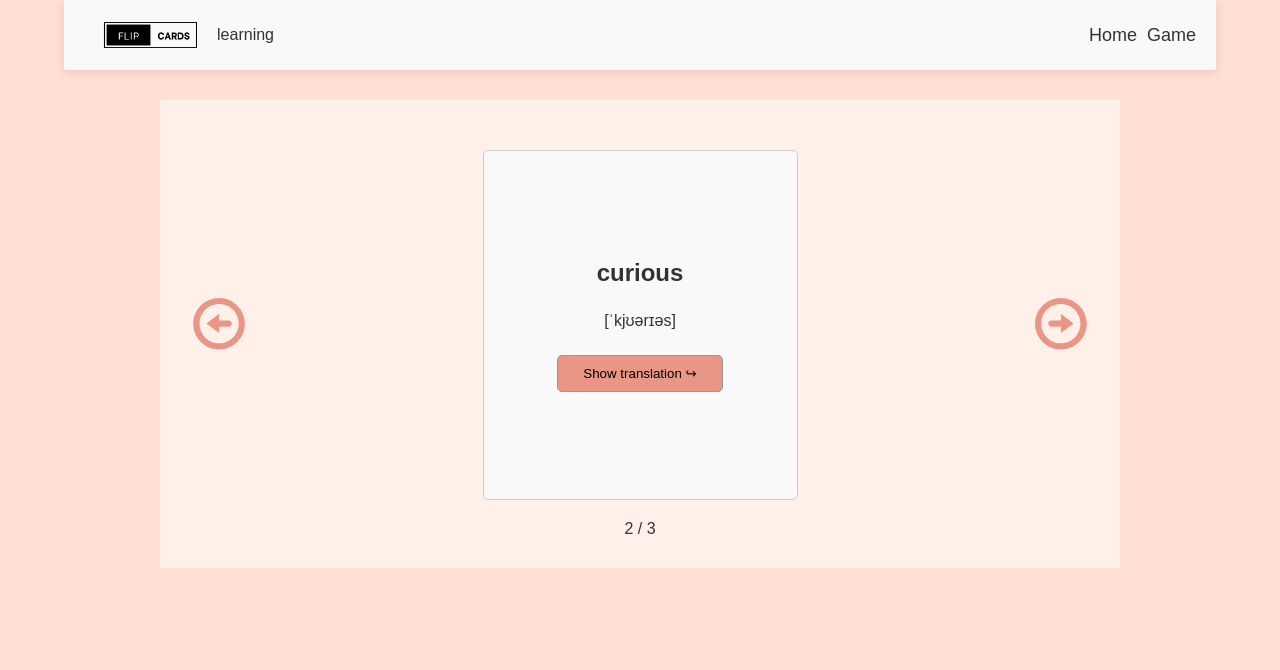
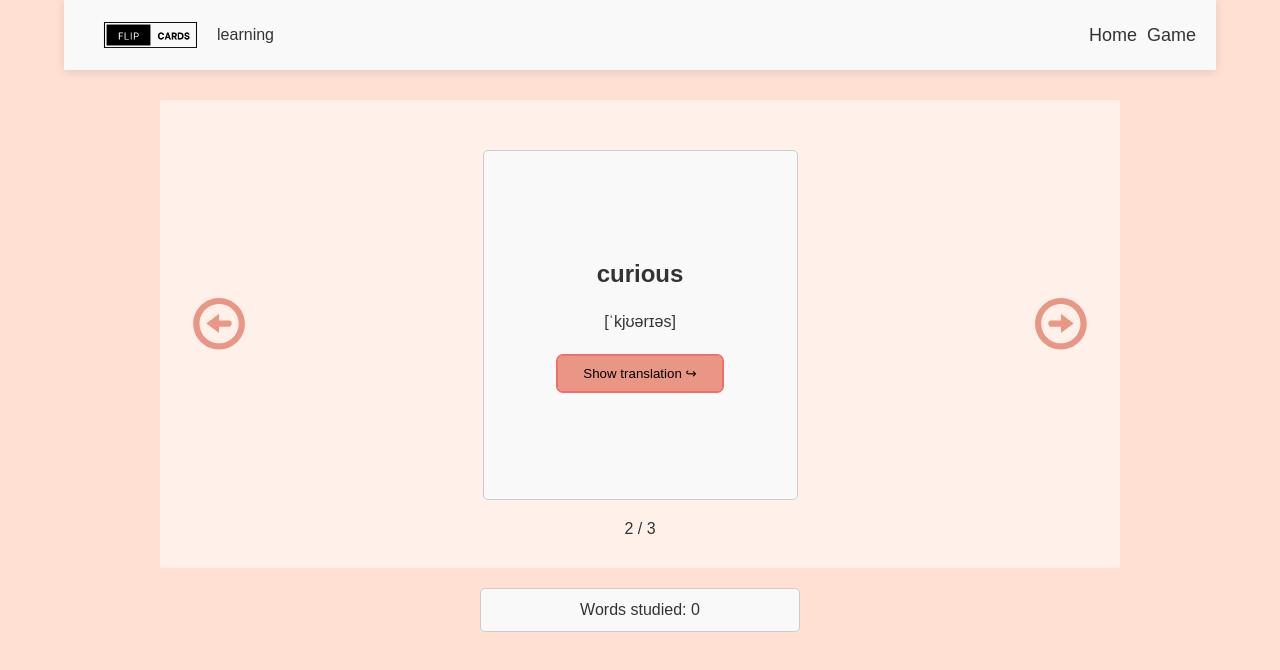
Before and after one commit to Katerina-99/word-flip-app, a React (Vite) app: page /game in a window 1280 px wide. Shown: the top 670 px of the page. Built offline with nearby package versions, Linux system fonts and the light colour scheme.

Commit message:
add count for studied words, add focus on show translation button

```diff
--- a/src/assets/styles/variables.css
+++ b/src/assets/styles/variables.css
@@ -10,6 +10,7 @@
   --color-error: #cc0033;
   --color-border: #ddd;
   --color-newborder: #ccc;
+  --color-border-hover: #f46d6d;
   --font-size-base: 16px;
   --font-size-sm: 14px;
   --radius: 5px;
--- a/src/components/WordCard/WordCard.jsx
+++ b/src/components/WordCard/WordCard.jsx
@@ -1,23 +1,40 @@
-import { useState } from "react";
+import { useState, useRef, useEffect } from "react";
 import styles from "./WordCard.module.css";
 
-const WordCard = ({ word }) => {
+const WordCard = ({ word, onShowTranslation }) => {
   const [showTranslation, setShowTranslation] = useState(false);
+
+  const buttonRef = useRef(null);
+
+  useEffect(() => {
+    setShowTranslation(false);
+  }, [word]);
+
+  useEffect(() => {
+    if (!showTranslation && buttonRef.current) {
+      buttonRef.current.focus();
+    }
+  }, [word, showTranslation]);
 
   const handleTranslation = () => {
     setShowTranslation(true);
+    onShowTranslation();
   };
 
   return (
     <div className={styles.card}>
       <h2>{word.english}</h2>
       <p>{word.transcription}</p>
-      {showTranslation ? (
-        <p>{word.russian}</p>
-      ) : (
-        <button onClick={handleTranslation} className={styles.button}>
+      {!showTranslation ? (
+        <button
+          ref={buttonRef}
+          onClick={handleTranslation}
+          className={styles.button}
+        >
           Show translation ↪
         </button>
+      ) : (
+        <p>{word.russian}</p>
       )}
     </div>
   );
--- a/src/components/WordCard/WordCard.module.css
+++ b/src/components/WordCard/WordCard.module.css
@@ -28,3 +28,9 @@
   background-color: var(--color-accent-hover);
   box-shadow: var(--box-shadow);
 }
+
+.button:focus {
+  outline: 2px solid var(--color-border-hover);
+  border: none;
+  /* box-shadow: var(--box-shadow); */
+}
--- a/src/components/WordRow/WordRow.module.css
+++ b/src/components/WordRow/WordRow.module.css
@@ -1,6 +1,6 @@
 .tableData {
   padding: 10px 8px;
-  border: 1px solid #ddd;
+  border: 1px solid var(--color-border, #ddd);
   background-color: #ffffff8a;
 }
 
--- a/src/components/WordSlider/WordSlider.jsx
+++ b/src/components/WordSlider/WordSlider.jsx
@@ -5,6 +5,7 @@ import styles from "./WordSlider.module.css";
 
 const WordSlider = ({ words = [], initialIndex = 0 }) => {
   const [currentIndex, setCurrentIndex] = useState(0);
+  const [studiedCount, setStudiedCount] = useState(0);
 
   useEffect(() => {
     if (initialIndex >= 0 && initialIndex < words.length) {
@@ -28,12 +29,25 @@ const WordSlider = ({ words = [], initialIndex = 0 }) => {
     });
   };
 
+  const handleStudiedCount = () => {
+    if (studiedCount < words.length) {
+      setStudiedCount((prev) => prev + 1);
+    } else {
+      setStudiedCount(studiedCount);
+    }
+  };
+
   return (
+    <>
       <div className={styles.sliderContainer}>
         <button className={styles.arrowBtn} onClick={handlePrev}>
           <img src={arrow} alt="arrowButton" className={styles.arrowImage} />
         </button>
-      <WordCard key={words[currentIndex].id} word={words[currentIndex]} />
+        <WordCard
+          key={words[currentIndex].id}
+          word={words[currentIndex]}
+          onShowTranslation={handleStudiedCount}
+        />
         <button
           className={`${styles.arrowBtn} ${styles.buttonNext}`}
           onClick={handleNext}
@@ -44,6 +58,8 @@ const WordSlider = ({ words = [], initialIndex = 0 }) => {
           {currentIndex + 1} / {words.length}
         </div>
       </div>
+      <div className={styles.studiedWords}>Words studied: {studiedCount}</div>
+    </>
   );
 };
 
--- a/src/components/WordSlider/WordSlider.module.css
+++ b/src/components/WordSlider/WordSlider.module.css
@@ -4,7 +4,7 @@
   flex-wrap: wrap;
   background-color: var(--color-bg-table);
   max-width: 75%;
-  margin: 100px auto;
+  margin: 100px auto 20px;
   padding: 30px;
 }
 
@@ -35,6 +35,16 @@
   text-align: center;
 }
 
+.studiedWords {
+  max-width: 25%;
+  margin: 0 auto;
+  padding: 12px 30px;
+  text-align: center;
+  background-color: var(--color-bg);
+  border: 1px solid var(--color-newborder);
+  border-radius: var(--radius);
+}
+
 .emptySlider {
   padding: 25px;
   text-align: center;
```
Lines whose indentation alone changed are shown as unchanged.
